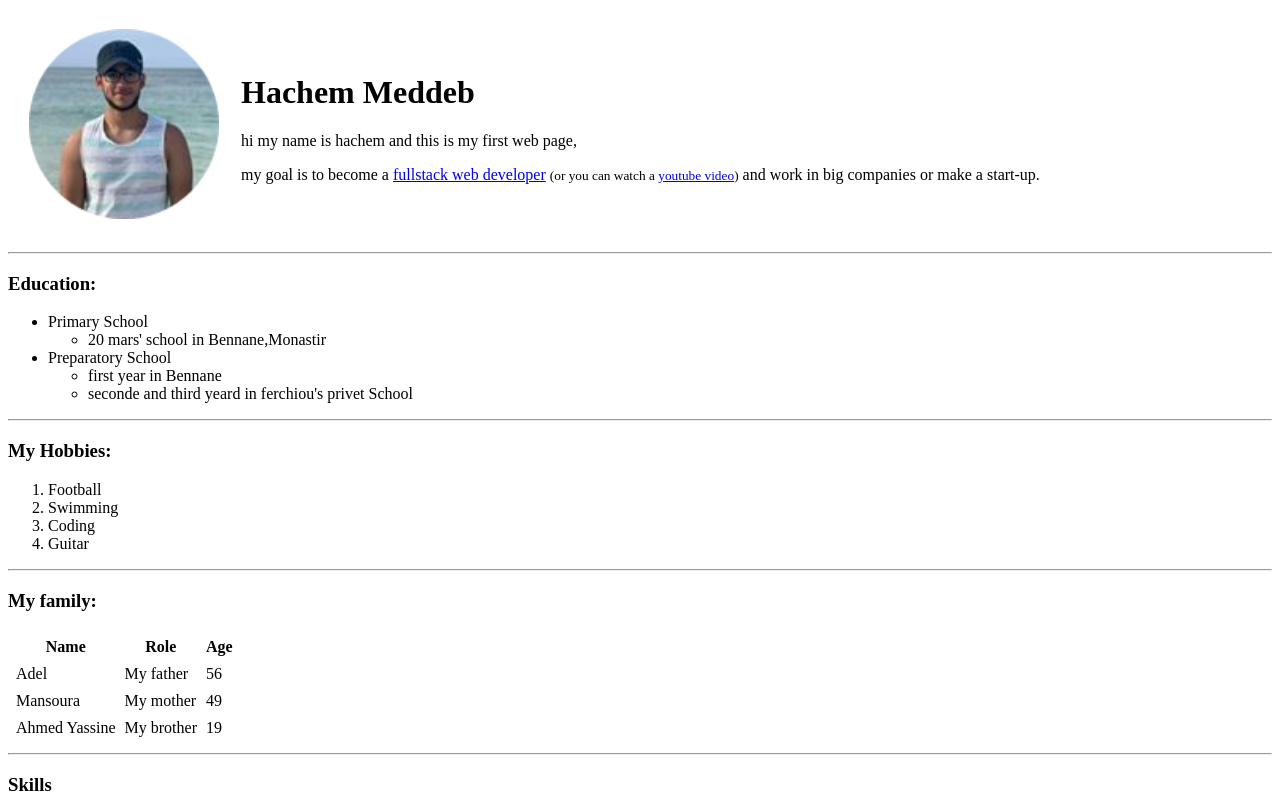
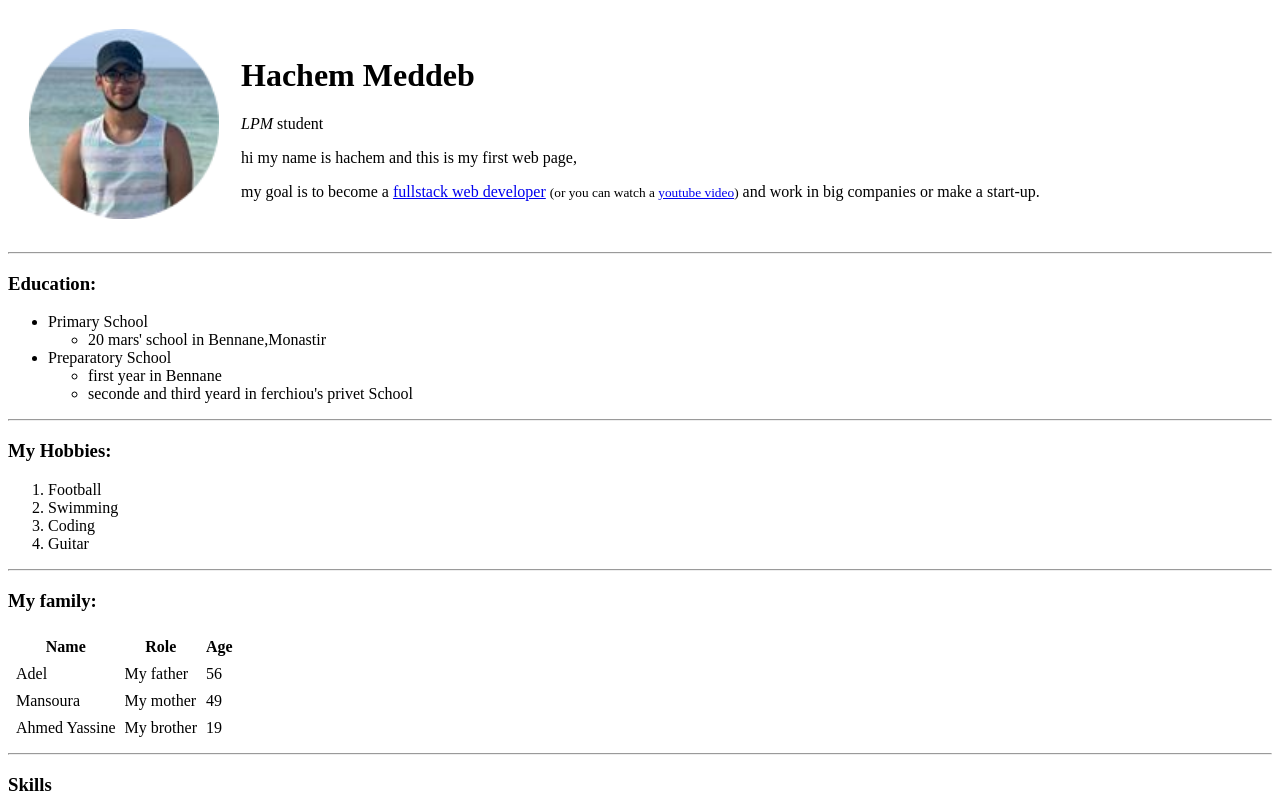
Before and after one commit to hachem89/CV, a plain HTML site: page index.html in a window 1280 px wide. Shown: the top 800 px of the page. Drawn offline with Linux system fonts and the light colour scheme.

Commit message:
Add initial cv website files

```diff
--- a/index.html
+++ b/index.html
@@ -14,6 +14,7 @@
       </td>
       <td>
         <h1>Hachem Meddeb</h1>
+        <p><em>LPM</em> student</p>
         <p>hi my name is hachem and this is my first web page,</p>
         <p>
           my goal is to become a <a href="https://www.w3schools.com/whatis/whatis_fullstack.asp" target="_blank">fullstack web developer</a>
```
